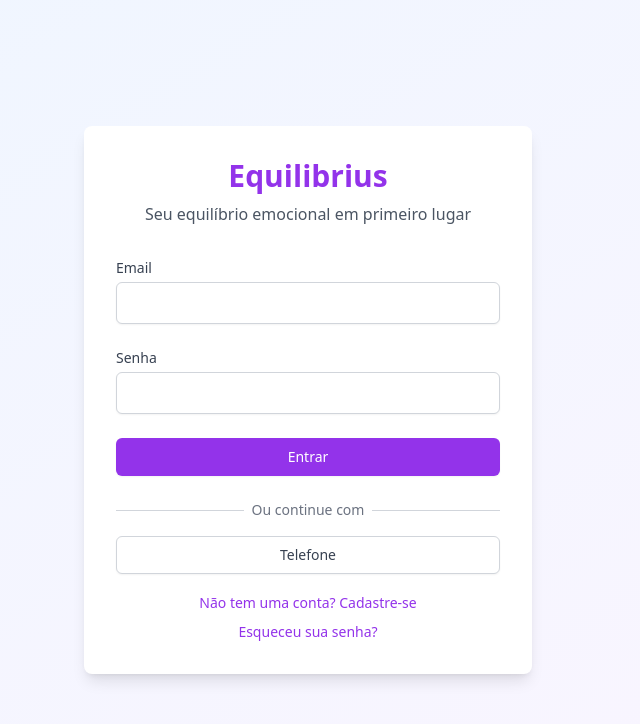
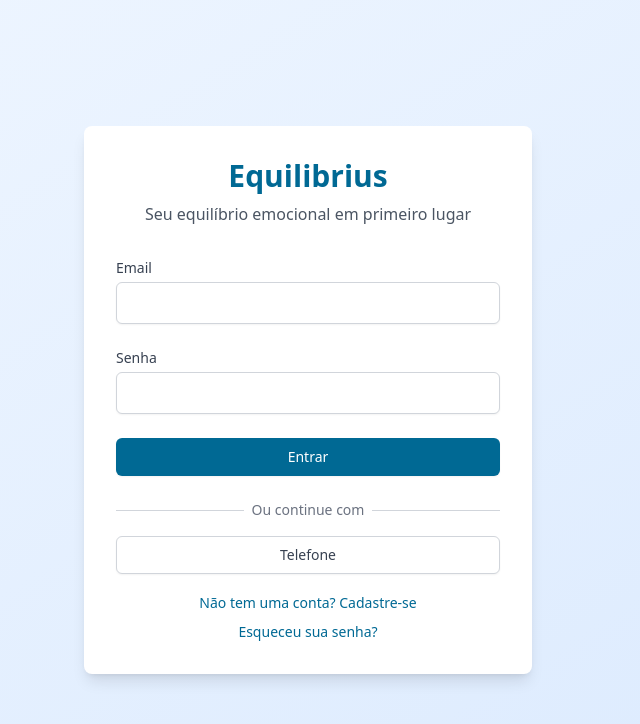
Before and after one commit to tomasbiasotto/Equilibrius-Project, a React (Vite) app: page / in a window 1280 px wide. Shown: the top 724 px of the page, without its empty margins (332-972 px from the left). Built offline with nearby package versions, Linux system fonts and the light colour scheme; no server answers.

Commit message:
AJUSTE  TELA DE LOGIN

```diff
--- a/src/components/Login.tsx
+++ b/src/components/Login.tsx
@@ -38,7 +38,7 @@ const Login: React.FC = () => {
 
   if (authMode === 'reset') {
     return (
-      <div className="min-h-screen flex items-center justify-center bg-gradient-to-br from-blue-50 to-purple-50">
+      <div className="min-h-screen flex items-center justify-center bg-gradient-to-br from-blue-50 to-blue-100">
         <ResetPassword onCancel={() => setAuthMode('email')} />
       </div>
     );
@@ -46,17 +46,17 @@ const Login: React.FC = () => {
 
   if (authMode === 'phone') {
     return (
-      <div className="min-h-screen flex items-center justify-center bg-gradient-to-br from-blue-50 to-purple-50">
+      <div className="min-h-screen flex items-center justify-center bg-gradient-to-br from-blue-50 to-blue-100">
         <PhoneLogin onCancel={() => setAuthMode('email')} />
       </div>
     );
   }
 
   return (
-    <div className="min-h-screen flex items-center justify-center bg-gradient-to-br from-blue-50 to-purple-50">
+    <div className="min-h-screen flex items-center justify-center bg-gradient-to-br from-blue-50 to-blue-100">
       <div className="bg-white p-8 rounded-lg shadow-lg w-full max-w-md">
         <div className="text-center mb-8">
-          <h1 className="text-3xl font-bold text-purple-600">Equilibrius</h1>
+          <h1 className="text-3xl font-bold text-brand">Equilibrius</h1>
           <p className="text-gray-600 mt-2">Seu equilíbrio emocional em primeiro lugar</p>
         </div>
 
@@ -76,7 +76,7 @@ const Login: React.FC = () => {
               id="email"
               value={email}
               onChange={(e) => setEmail(e.target.value)}
-              className="mt-1 block w-full px-3 py-2 border border-gray-300 rounded-md shadow-sm focus:outline-none focus:ring-purple-500 focus:border-purple-500"
+              className="mt-1 block w-full px-3 py-2 border border-gray-300 rounded-md shadow-sm focus:outline-none focus:ring-brand focus:border-brand"
               required
               disabled={loading}
             />
@@ -90,14 +90,14 @@ const Login: React.FC = () => {
               id="password"
               value={password}
               onChange={(e) => setPassword(e.target.value)}
-              className="mt-1 block w-full px-3 py-2 border border-gray-300 rounded-md shadow-sm focus:outline-none focus:ring-purple-500 focus:border-purple-500"
+              className="mt-1 block w-full px-3 py-2 border border-gray-300 rounded-md shadow-sm focus:outline-none focus:ring-brand focus:border-brand"
               required
               disabled={loading}
             />
           </div>
           <button
             type="submit"
-            className="w-full flex justify-center py-2 px-4 border border-transparent rounded-md shadow-sm text-sm font-medium text-white bg-purple-600 hover:bg-purple-700 focus:outline-none focus:ring-2 focus:ring-offset-2 focus:ring-purple-500 disabled:opacity-50"
+            className="w-full flex justify-center py-2 px-4 border border-transparent rounded-md shadow-sm text-sm font-medium text-white bg-brand hover:bg-blue-700 focus:outline-none focus:ring-2 focus:ring-offset-2 focus:ring-brand disabled:opacity-50"
             disabled={loading}
           >
             {loading ? 'Processando...' : (isRegistering ? 'Cadastrar' : 'Entrar')}
@@ -116,7 +116,7 @@ const Login: React.FC = () => {
 
           <button
             onClick={() => setAuthMode('phone')}
-            className="w-full flex justify-center py-2 px-4 border border-gray-300 rounded-md shadow-sm text-sm font-medium text-gray-700 bg-white hover:bg-gray-50 focus:outline-none focus:ring-2 focus:ring-offset-2 focus:ring-purple-500"
+            className="w-full flex justify-center py-2 px-4 border border-gray-300 rounded-md shadow-sm text-sm font-medium text-gray-700 bg-white hover:bg-gray-50 focus:outline-none focus:ring-2 focus:ring-offset-2 focus:ring-brand"
           >
             Telefone
           </button>
@@ -124,7 +124,7 @@ const Login: React.FC = () => {
           <div className="text-center space-y-2">
             <button
               onClick={() => setIsRegistering(!isRegistering)}
-              className="text-sm text-purple-600 hover:text-purple-500"
+              className="text-sm text-brand hover:text-blue-500"
             >
               {isRegistering
                 ? 'Já tem uma conta? Entre aqui'
@@ -132,7 +132,7 @@ const Login: React.FC = () => {
             </button>
             <button
               onClick={() => setAuthMode('reset')}
-              className="block w-full text-sm text-purple-600 hover:text-purple-500"
+              className="block w-full text-sm text-brand hover:text-blue-500"
             >
               Esqueceu sua senha?
             </button>
--- a/src/components/ResetPassword.tsx
+++ b/src/components/ResetPassword.tsx
@@ -36,7 +36,7 @@ const ResetPassword: React.FC<{ onCancel: () => void }> = ({ onCancel }) => {
 
       {message && (
         <div className={`p-3 mb-4 rounded ${
-          message.type === 'success' ? 'bg-green-100 hover:text-brand/80' : 'bg-red-100 text-red-700'
+          message.type === 'success' ? 'bg-green-100 text-green-700' : 'bg-red-100 text-red-700'
         }`}>
           {message.text}
         </div>
```
